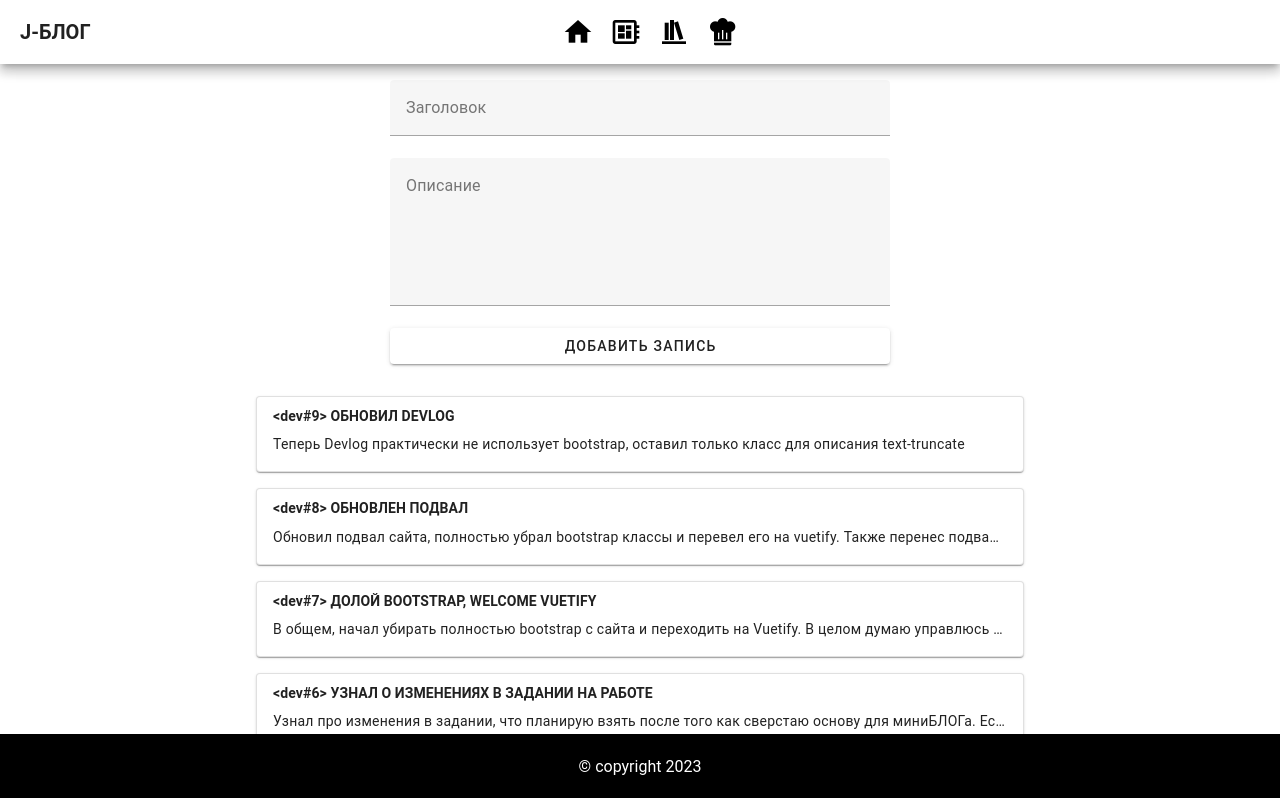
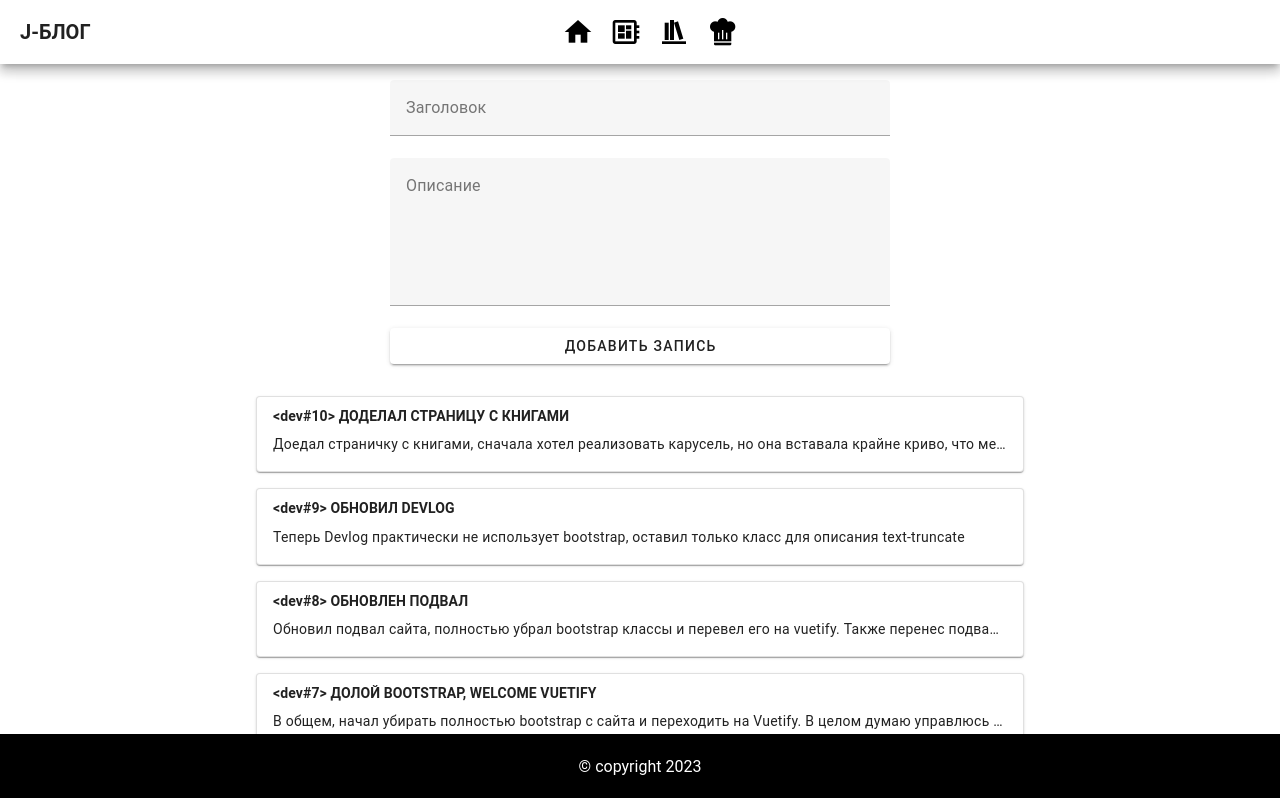
Before and after one commit to Potapov-AA/J-BLOG, a Vue app: page /devlog in a window 1280 px wide. Shown: the top 798 px of the page. Built offline with nearby package versions, Linux system fonts and the light colour scheme.

Commit message:
Новая запись

```diff
--- a/src/stores/devlog.js
+++ b/src/stores/devlog.js
@@ -4,14 +4,22 @@ const STORE_NAME = "devlog";
 
 const defaultValue = [
   {
+    id: 9,
+    title: "Доделал страницу с книгами",
+    description:
+      "Доедал страничку с книгами, сначала хотел реализовать карусель, но она вставала крайне криво, что меня сильно раздражало, поэтому решил просто красиво вывести табличным списком, получилось даже интереснее. По итогу осталась только страница с рецептами, там была мысль попробовать использовать модальное окно для отображения информации о рецепте.",
+  },
+  {
     id: 8,
     title: "Обновил Devlog",
-    description: "Теперь Devlog практически не использует bootstrap, оставил только класс для описания text-truncate"
+    description:
+      "Теперь Devlog практически не использует bootstrap, оставил только класс для описания text-truncate",
   },
   {
     id: 7,
     title: "Обновлен подвал",
-    description: "Обновил подвал сайта, полностью убрал bootstrap классы и перевел его на vuetify. Также перенес подвал в отдельный компонент"
+    description:
+      "Обновил подвал сайта, полностью убрал bootstrap классы и перевел его на vuetify. Также перенес подвал в отдельный компонент",
   },
   {
     id: 6,
```
